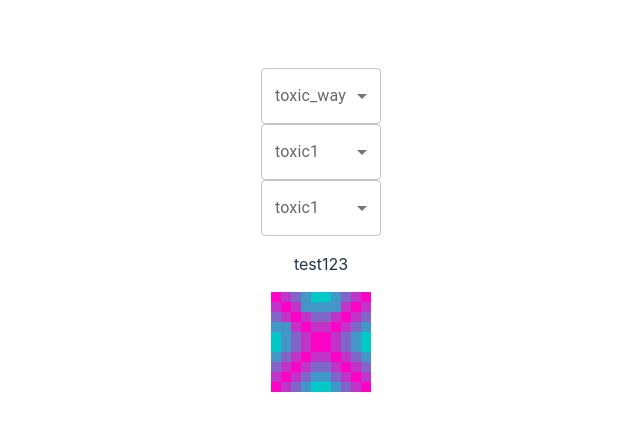
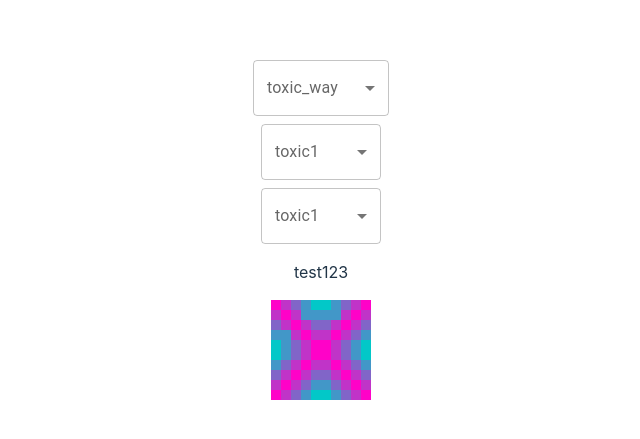
Before and after one commit to mitaka1303/poison, a React (Vite) app: page / in a window 1280 px wide. Shown: the part 167-606 px from the top of the page, without its empty margins (319-959 px from the left). Built offline with nearby package versions, Linux system fonts and the light colour scheme.

Commit message:
color test

```diff
--- a/src/toxic_form.jsx
+++ b/src/toxic_form.jsx
@@ -30,7 +30,7 @@ export default function ToxicForm(props) {
   };
 
     return(
-        <Box sx={{ minWidth: 120 }}>
+        <Box sx={{ minWidth: 120 , m:1}}>
       <FormControl fullWidth>
         <InputLabel id="demo-simple-select-label">toxic1</InputLabel>
         <Select
```
